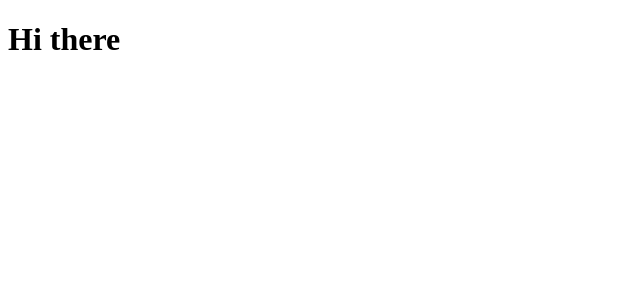
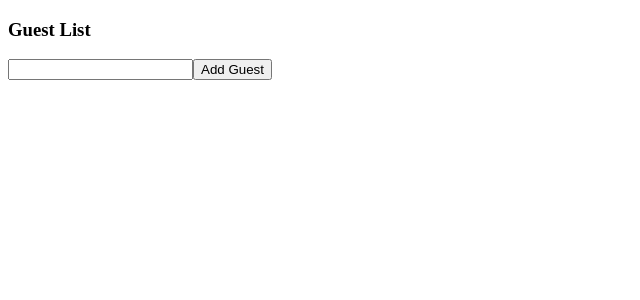
Before and after one commit to Atomize101/react-ts, a React (Create React App) app: page / in a window 1280 px wide. Shown: the top 300 px of the page, without its empty margins (0-640 px from the left). Built offline with nearby package versions, Linux system fonts and the light colour scheme.

Commit message:
GuestList component with typescript

```diff
--- a/src/index.tsx
+++ b/src/index.tsx
@@ -1,9 +1,10 @@
 import ReactDOM from 'react-dom';
+import GuestList from './state/GuestList'
 
 const App = () => {
     return (
         <div>
-            <h1>Hi there</h1>
+            <GuestList />
         </div>
     );
 };
--- /dev/null
+++ b/src/state/GuestList.tsx
@@ -0,0 +1,14 @@
+import { useState } from 'react';
+
+const GuestList: React.FC = () => {
+    const [name, setName] = useState('');
+
+    return <div>
+        <h3>Guest List</h3>
+
+        <input value={name} onChange={(e) => setName(e.target.value)} />
+        <button>Add Guest</button>
+        </div>
+};
+
+export default GuestList
```
